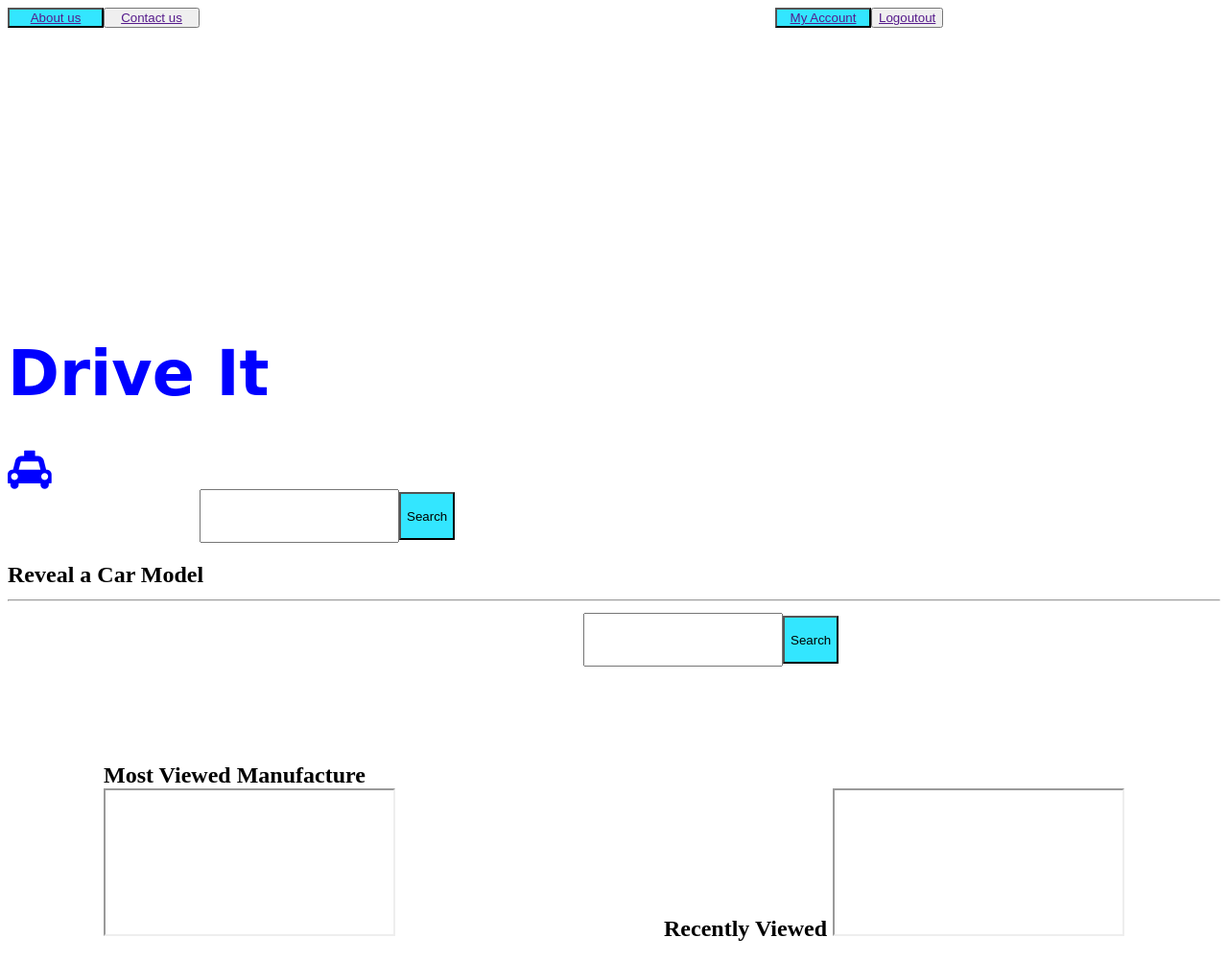
After one commit to Mhiluf/tango_with_django_project, a Django app: template templates/rango/Model.html in a window 1280 px wide. The commit adds this page. Shown: the whole page at 96% size. Run offline with Django 3.2, Linux system fonts and the light colour scheme; the template is opened without the code that fills it, so the values that code supplies are empty; some libraries are stand-ins or nearby versions.

Commit message:
Add the Model page and update the Index page

```diff
--- /dev/null
+++ b/templates/rango/Model.html
@@ -0,0 +1,115 @@
+<!DOCTYPE html>
+{% load staticfiles %} <!-- New line -->
+<html>
+	<head>
+		<title>Models</title>
+
+	<link rel="stylesheet" href="https://maxcdn.bootstrapcdn.com/font-awesome/4.4.0/css/font-awesome.min.css">
+		<style>
+
+
+		#authenticate {position:fixed;
+			padding-left:800px;}
+
+		#divInfo {position:fixed;
+			}
+
+
+
+		.infobutton{width:100px;  color:black display:inline-block;float:left;}
+
+
+		#submit{padding-top:1px;height:50px;width60px;text-align:center;}
+
+		#search{position:sticky;padding-left:400px;padding-bottom:50px;}
+
+		#searcharea{height:50px;width:200px;}
+
+		#form{padding-left:200px}
+
+		.div1{ padding-top:50px;padding-left:100px;}
+
+		.div2{float:right;padding-top:50;padding-right:100px;}
+
+
+		nav {height:300px}
+
+		main{background:url('C:\Users\BILLIONS\Downloads\sportcars.jpg')"}
+
+		a:hover{color:pink;}
+		a:visited{color:black;}
+		a:active{color:black;}
+		a{color:black; text-decoration:none}
+
+		</style>
+	</head>
+	<body>
+		<header>
+		</header>
+
+		<nav>
+
+			<div id="divInfo">
+					<button class="infobutton" style="background-color:#33E6FF;"><a href="">About us</a></button>
+
+					<button class="infobutton"><a href="">Contact us</a></button>
+
+
+			</div>
+
+
+			<div id="authenticate">
+
+				<button class="infobutton" style="background-color:#33E6FF;"><a href="">My Account</a></button>
+
+				<button class="signup"><a href="">Logoutout</a></button>
+
+			</div>
+		</nav>
+
+		<main>
+
+		<div class="SearchIcons1"><h1 style="color:blue; font-size:65px;font-family:cursive;">Drive It</h1></div>
+				<div class="SearchIcons2"><i style="color:blue;font-size:40px;"class="fa fa-taxi"></i></div>
+
+				<div class="SearchIcons3">
+				<form id="form">
+					<input type="text" id="searcharea"></input><button style="background-color:#33E6FF;" type="submit" id="submit" onclick=getIT()><a href="">Search</a></button>
+				</form>
+				</div>
+
+		<h2>Reveal a Car Model</>
+		<hr width:850px>
+
+		<div id="search">
+		<form id="form">
+		<input type="text" id="searcharea"></input><button style="background-color:#33E6FF;" type="submit" id="submit" onclick=getIT()><a href="">Search</a></button>
+		</form>
+		</div>
+
+		<div>
+
+		<div class="div1">
+		<a class="mostviewed">Most Viewed Manufacture
+		</a>
+		<form>
+		<iframe  src=""  name="iframe1" id="textarea1">
+		</iframe>
+		</form?
+		</div>
+
+		<div class="div2">
+		<a class="mostviewed">Recently Viewed
+		</a>
+		<form>
+		<iframe src="" name="iframe2" id="textarea2" >
+		</iframe>
+		</form>
+
+
+		</div>
+
+		</div>
+
+		</main>
+		</body>
```
Also changed, not shown: templates/rango/index.html (+27 -10 lines).
